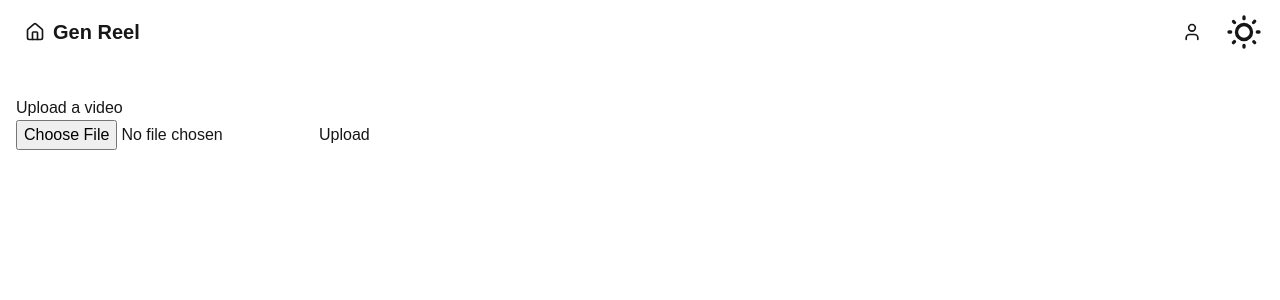
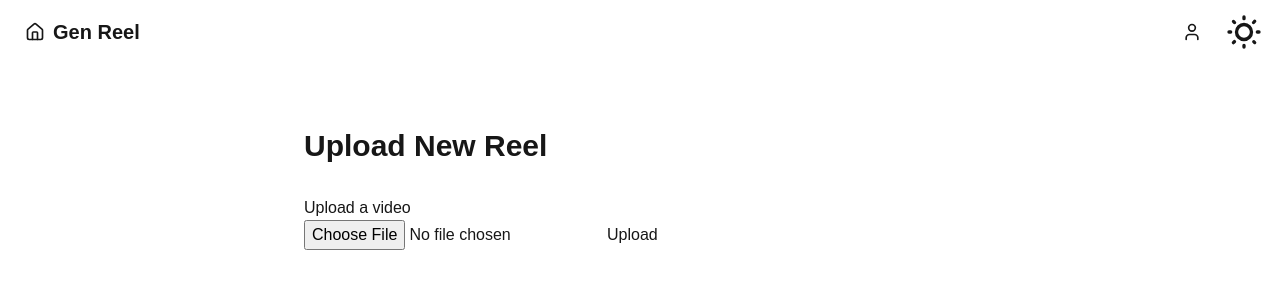
Before and after one commit to Samonto-Karmaker/Gen-Reel, a Next.js app: page /upload in a window 1280 px wide. Shown: the top 300 px of the page. Built offline with nearby package versions, Linux system fonts and the light colour scheme; no server answers; what imagekitio-next would draw is missing.

Commit message:
Enhance upload page layout with title and container styling

```diff
--- a/src/app/upload/page.tsx
+++ b/src/app/upload/page.tsx
@@ -4,6 +4,11 @@ import VideoUploadForm from "../components/VideoUploadForm"
 
 export default function Upload() {
     return (
-        <VideoUploadForm />
+        <div className="container mx-auto px-4 py-8">
+            <div className="max-w-2xl mx-auto">
+                <h1 className="text-3xl font-bold mb-8">Upload New Reel</h1>
+                <VideoUploadForm />
+            </div>
+        </div>
     )
 }
```
